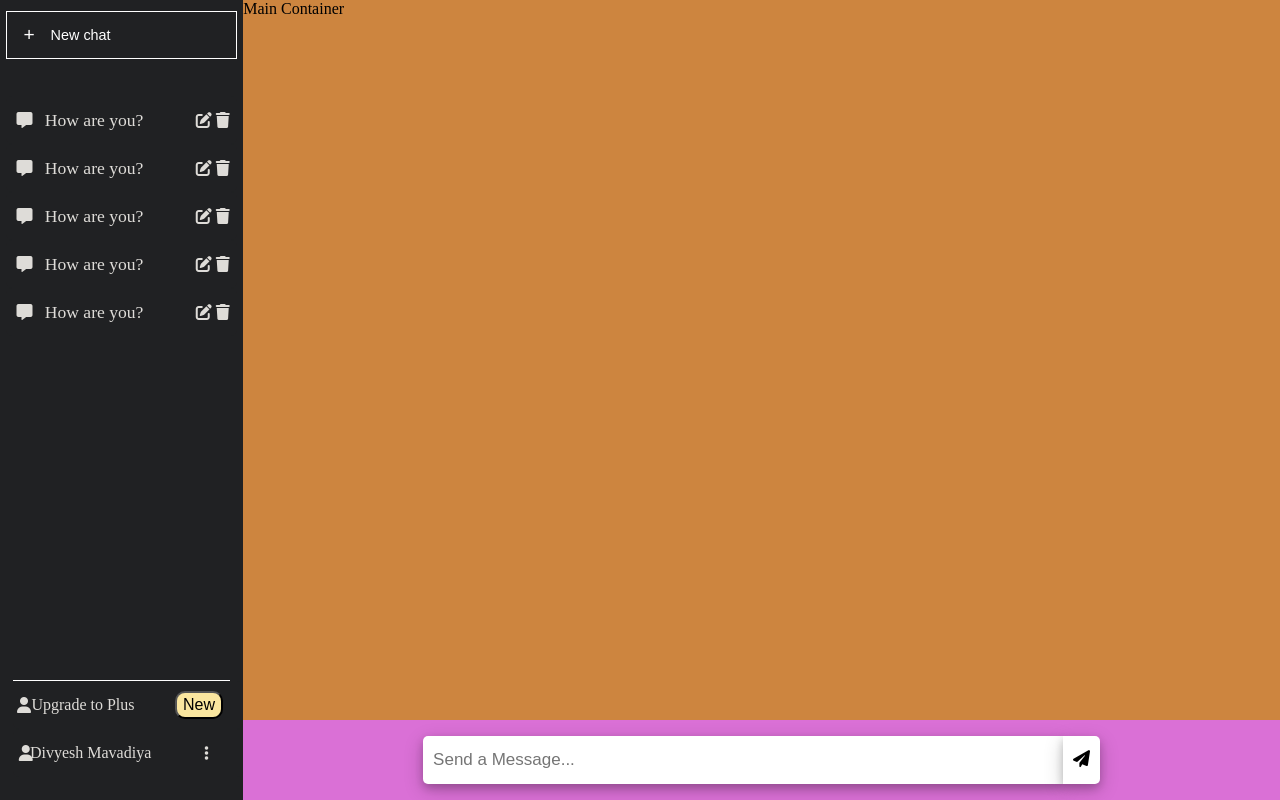
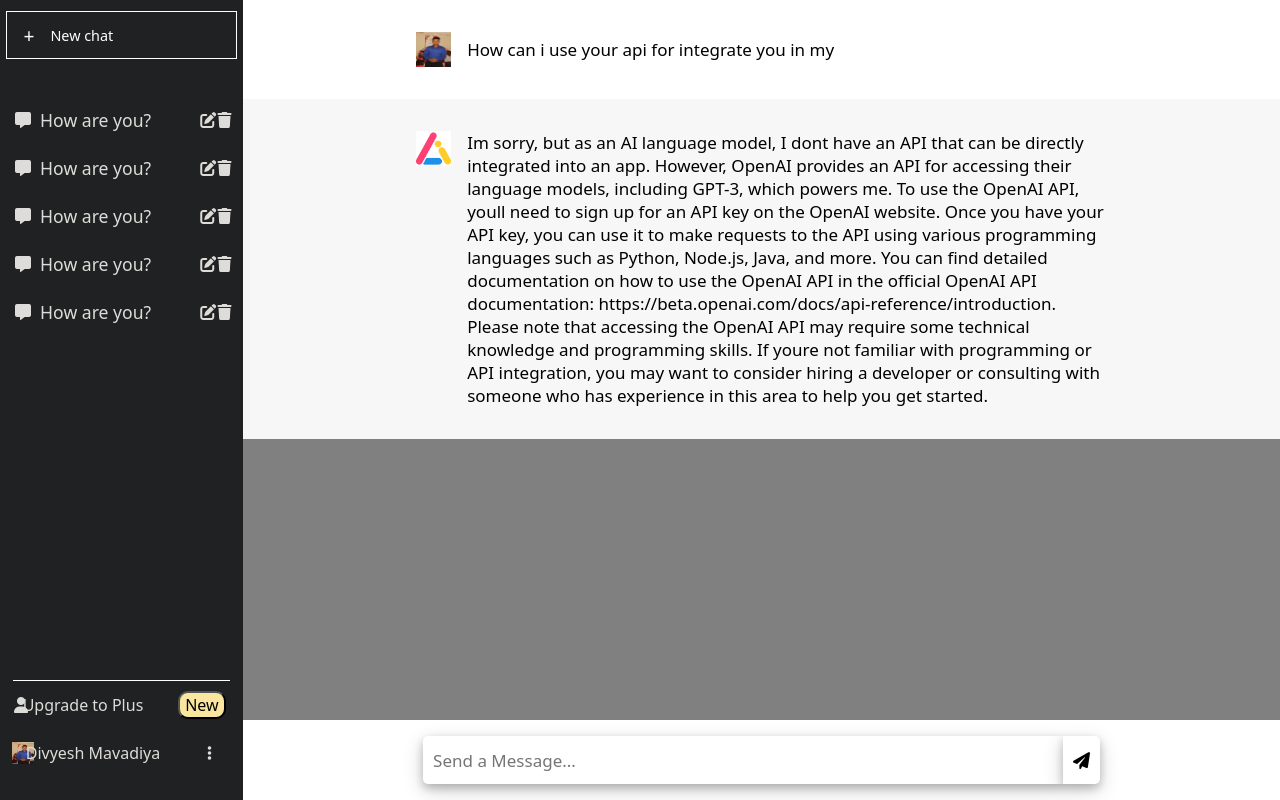
Before and after one commit to codewithdivu/Elly-AI-Chat-Assistant, a Next.js app: page /chat in a window 1280 px wide. Built offline with nearby package versions, Linux system fonts and the light colour scheme; no server answers.

Commit message:
added design of chat page

```diff
--- a/pages/chat/index.js
+++ b/pages/chat/index.js
@@ -79,7 +79,14 @@
             <button className="sidebar-footer-btn">New</button>
           </div>
           <div className="sidebar-footer-item">
-            <i style={{ marginLeft: "-1.8rem" }} className="fa fa-user" />
+            {/* <i style={{ marginLeft: "-1.8rem" }} className="fa fa-user" /> */}
+            <img
+              style={{ marginLeft: "-2rem" }}
+              src="/images/divu.jpg"
+              alt="Avatar"
+              className="avatar"
+            />
+
             <p style={{ marginLeft: "-4.5rem" }}>Divyesh Mavadiya</p>
             <i
               style={{ marginLeft: "-1rem" }}
@@ -103,7 +110,40 @@
         </div>
       </div>
 
-      <div className="main">Main Container</div>
+      <div className="main">
+        <div className="user">
+          <div className="avatarPic">
+            <img src="/images/divu.jpg" alt="Avatar" class="avatarImg" />
+          </div>
+          <div className="main-content">
+            <p>How can i use your api for integrate you in my</p>
+          </div>
+        </div>
+        <div className="ai">
+          <div className="avatarPic">
+            <img src="/images/elly.png" alt="Avatar" class="avatarImg" />
+          </div>
+          <div className="main-content">
+            <p>
+              Im sorry, but as an AI language model, I dont have an API that can
+              be directly integrated into an app. However, OpenAI provides an
+              API for accessing their language models, including GPT-3, which
+              powers me. To use the OpenAI API, youll need to sign up for an API
+              key on the OpenAI website. Once you have your API key, you can use
+              it to make requests to the API using various programming languages
+              such as Python, Node.js, Java, and more. You can find detailed
+              documentation on how to use the OpenAI API in the official OpenAI
+              API documentation:
+              https://beta.openai.com/docs/api-reference/introduction. Please
+              note that accessing the OpenAI API may require some technical
+              knowledge and programming skills. If youre not familiar with
+              programming or API integration, you may want to consider hiring a
+              developer or consulting with someone who has experience in this
+              area to help you get started.
+            </p>
+          </div>
+        </div>
+      </div>
     </div>
   );
 };
--- a/styles/globals.css
+++ b/styles/globals.css
@@ -2,6 +2,9 @@
   margin: 0;
   padding: 0;
   box-sizing: border-box;
+  font-family: Söhne, ui-sans-serif, system-ui, -apple-system, "Segoe UI",
+    Roboto, Ubuntu, Cantarell, "Noto Sans", sans-serif, "Helvetica Neue", Arial,
+    "Apple Color Emoji", "Segoe UI Emoji", "Segoe UI Symbol", "Noto Color Emoji";
 }
 
 i {
@@ -19,23 +22,13 @@
     "sidebar searchbar searchbar";
 }
 
-.main {
-  grid-area: main;
-  height: 90vh;
-  width: 81vw;
-  background-color: peru;
-}
-.sidebar-bottom {
-  grid-area: sidebar-bottom;
-}
-
 /* ------------SEARCHBAR----------------- */
 
 .searchbar {
   grid-area: searchbar;
   height: 10vh;
   width: 81vw;
-  background-color: orchid;
+  background-color: rgb(255, 255, 255);
   display: flex;
   flex-direction: column;
   justify-content: center;
@@ -174,3 +167,67 @@
   font-size: 1rem;
   cursor: pointer;
 }
+
+.avatar {
+  vertical-align: middle;
+  width: 22px;
+  height: 22px;
+}
+
+/* ------------MAIN-CONTAINER----------------- */
+
+.main {
+  grid-area: main;
+  height: 90vh;
+  width: 81vw;
+  background-color: gray;
+  display: flex;
+  flex-direction: column;
+  justify-content: start;
+  align-items: center;
+}
+
+.user,
+.ai {
+  display: flex;
+  padding: 2rem 0;
+}
+
+.user {
+  background-color: rgb(255, 255, 255);
+  width: 81vw;
+  display: flex;
+  justify-content: center;
+}
+.ai {
+  background-color: #f7f7f7;
+  width: 81vw;
+  display: flex;
+  justify-content: center;
+}
+
+.avatarPic {
+  width: 4vw;
+  display: flex;
+  flex-direction: column;
+  justify-content: start;
+  align-items: start;
+}
+.avatarImg {
+  vertical-align: middle;
+  width: 35px;
+  height: 35px;
+}
+.main-content {
+  width: 50vw;
+  display: flex;
+  align-items: center;
+}
+.user p {
+  font-size: 17px;
+  font-weight: 400;
+}
+.ai p {
+  font-size: 17px;
+  font-weight: 400;
+}
```
Also changed, not shown: public/images/divu.jpg (added), public/images/elly.png (added).
